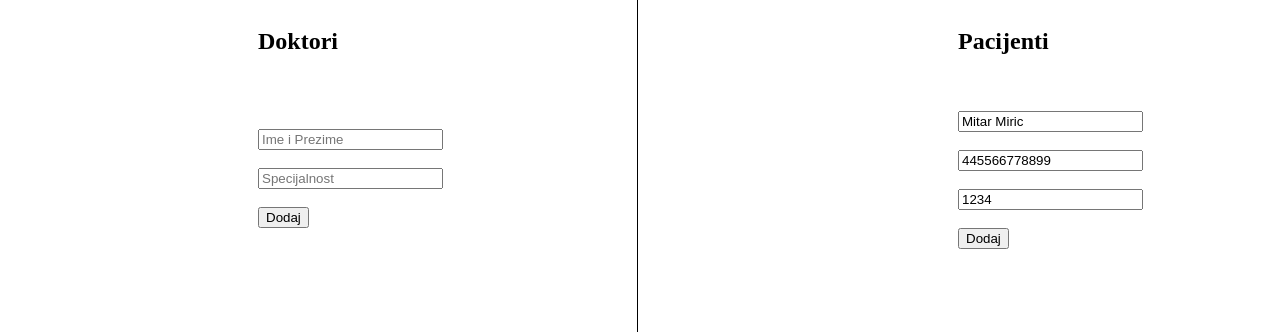
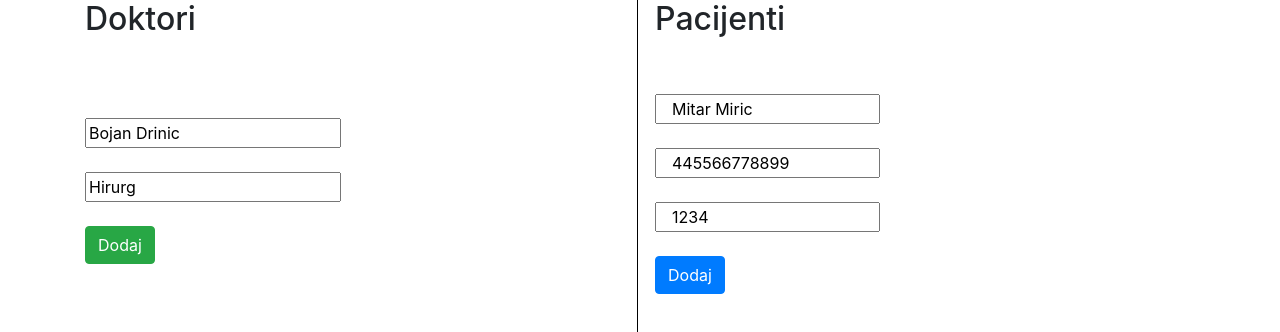
Before and after one commit to drnda89/bolnica-app, an Angular app: page / in a window 1280 px wide. Shown: the top 332 px of the page. Built offline with nearby package versions, Linux system fonts and the light colour scheme.

Commit message:
sa posla

```diff
--- a/src/app/app.component.html
+++ b/src/app/app.component.html
@@ -1,5 +1,13 @@
 <!-- <app-doktori (izDoktori) = 'childEventClicked($event)'></app-doktori> -->
-<app-doktori></app-doktori>
+<div class="container">
+	<div class="row">
+		<div class="col-md-6">
+			<app-doktori></app-doktori>
+		</div>
+		<div class="col-md-6">
+			<app-pacijenti></app-pacijenti>
+		</div>
+	</div>
+</div>
 <div class="vl"></div>
 <!-- <app-pacijenti  [event]="clickedEvent"></app-pacijenti> -->
-<app-pacijenti></app-pacijenti>
--- a/src/app/doktori/doktori.component.css
+++ b/src/app/doktori/doktori.component.css
@@ -1,8 +1,8 @@
-.border {
+/*.border {
 	border: 1px solid black;
 	border-radius: 10px;
 	padding: 10px;
-	/*margin-right: 950px;*/
+	margin-right: 950px;
 }
 
 .container {
@@ -14,4 +14,9 @@
 
 ul {
 	list-style: none;
+}*/
+
+.border {
+	margin-right: 250px;
+	border-width: 2px !important;
 }
--- a/src/app/doktori/doktori.component.html
+++ b/src/app/doktori/doktori.component.html
@@ -1,20 +1,17 @@
-<div class="container">
 	<h2>Doktori</h2>
 	 <br>
 	<ng-container *ngIf = 'prikaz'>
-		<ul *ngFor ='let doktor of ime3' class="border">
+		<ul *ngFor ='let doktor of ime3' class="border border-success rounded list-unstyled pl-3 pt-3 pb-3">
 			<li >{{doktor.ime}} <br> {{doktor.specijalnost}}</li>
 		</ul>
 	 </ng-container>
 
 	<br><br>
-	<form #bla = 'ngForm'>
+	<form class="form-group" #bla = 'ngForm'>
 		<input [(ngModel)]= 'doktor.ime1' name = 'ime' type="text" placeholder="Ime i Prezime">
 		<br><br>
 		<input [(ngModel)]= 'doktor.spec1' name = 'specijalnost' type="text" placeholder="Specijalnost">
 		<br><br>
-		<button (click) = 'dodaj(bla); $event.preventDefault()'>Dodaj</button>
+		<button class="btn btn-success" (click) = 'dodaj(bla); $event.preventDefault()'>Dodaj</button>
 		<!-- <button type="submit">Dodaj</button> -->
 	</form>
-
-</div>
--- a/src/app/doktori/doktori.component.ts
+++ b/src/app/doktori/doktori.component.ts
@@ -14,8 +14,8 @@ export class DoktoriComponent implements OnInit {
 	ime = '';
 	ime3 = [];
 	doktor = {
-		ime1: '',
-		spec1: ''
+		ime1: 'Bojan Drinic',
+		spec1: 'Hirurg'
 	};
 	dr = '';
 
--- a/src/app/pacijenti/pacijenti.component.css
+++ b/src/app/pacijenti/pacijenti.component.css
@@ -4,7 +4,7 @@
 	 bottom: auto;
 }*/
 
-.border {
+/*.border {
 	border: 1px solid black;
 	margin-right: 950px;
 	border-radius: 10px;
@@ -21,4 +21,9 @@
 
 ul {
 	list-style: none;
+}*/
+
+.border {
+	margin-right: 250px;
+	border-width: 2px !important;
 }
--- a/src/app/pacijenti/pacijenti.component.html
+++ b/src/app/pacijenti/pacijenti.component.html
@@ -1,17 +1,14 @@
-<div class="container">
 	<h2>Pacijenti</h2>
-	<ul *ngIf="prikaz" class="border">
+	<ul *ngIf="prikaz" class="border border-primary rounded list-unstyled pl-3 pt-3 pb-3 mr-30">
 		<li *ngFor = 'let pacijent of spisakPacijenata'>{{pacijent}}</li>
-		<select>
+		<select *ngIf = 'show' (change)="onChange($event.target.value)" class="custom-select">
 			<option>Izaberite Lekara</option>
 			<!-- <option>{{event.ime}}</option> -->
 			<option>{{imeDoktora.ime}}</option>
 		</select>
 	</ul>
 	<br><br>
-	<input #ime [(ngModel)] = 'ime1' name="name" type="text" placeholder="Ime I Prezime"><br><br>
-	<input #jmbg [(ngModel)] = 'jmbg1' name="jmbg" type="text" placeholder="JMBG"><br><br>
-	<input #bzk [(ngModel)] = 'bzk1' name='bzk' type="text" placeholder="Br. Zdravstvenog Kartona"><br><br>
-	<button (click) = 'pacijenti(ime.value, jmbg.value, bzk.value)' type="button">Dodaj</button>
-
-</div>
+	<input class="col-5" #ime [(ngModel)] = 'ime1' name="name" type="text" placeholder="Ime I Prezime"><br><br>
+	<input class="col-5" #jmbg [(ngModel)] = 'jmbg1' name="jmbg" type="text" placeholder="JMBG"><br><br>
+	<input class="col-5" #bzk [(ngModel)] = 'bzk1' name='bzk' type="text" placeholder="Br. Zdravstvenog Kartona"><br><br>
+	<button class="btn btn-primary" (click) = 'pacijenti(ime.value, jmbg.value, bzk.value)' type="button">Dodaj</button>
--- a/src/app/pacijenti/pacijenti.component.ts
+++ b/src/app/pacijenti/pacijenti.component.ts
@@ -1,7 +1,6 @@
 import { Component, OnInit, Input } from '@angular/core';
 
 import { ShareService } from '../share.service';
-import { Observable } from 'rxjs';
 
 @Component({
   selector: 'app-pacijenti',
@@ -16,6 +15,8 @@ export class PacijentiComponent implements OnInit {
   bzk1 = '1234';
   prikaz = false;
   imeDoktora;
+  imeSelect;
+  show = true;
 
   constructor(private share: ShareService) {
     this.share.razmena.subscribe((bla) => this.imeDoktora = bla);
@@ -39,5 +40,16 @@ export class PacijentiComponent implements OnInit {
 
   }
 
+  onChange(deviceValue) {
+    this.imeSelect = deviceValue;
+    this.spisakPacijenata.push(deviceValue);
+  	this.prikaz = true;
+
+  	this.ime1 = '';
+  	this.jmbg1 = '';
+  	this.bzk1 = '';
+  	this.show = false;
+}
+
 
 }
--- a/src/index.html
+++ b/src/index.html
@@ -7,6 +7,7 @@
 
   <meta name="viewport" content="width=device-width, initial-scale=1">
   <link rel="icon" type="image/x-icon" href="favicon.ico">
+  <link rel="stylesheet" href="https://stackpath.bootstrapcdn.com/bootstrap/4.1.3/css/bootstrap.min.css" integrity="sha384-MCw98/SFnGE8fJT3GXwEOngsV7Zt27NXFoaoApmYm81iuXoPkFOJwJ8ERdknLPMO" crossorigin="anonymous">
 </head>
 <body>
   <app-root></app-root>
```
Also changed, not shown: src/app/app.component.css (line endings or trailing spaces).
